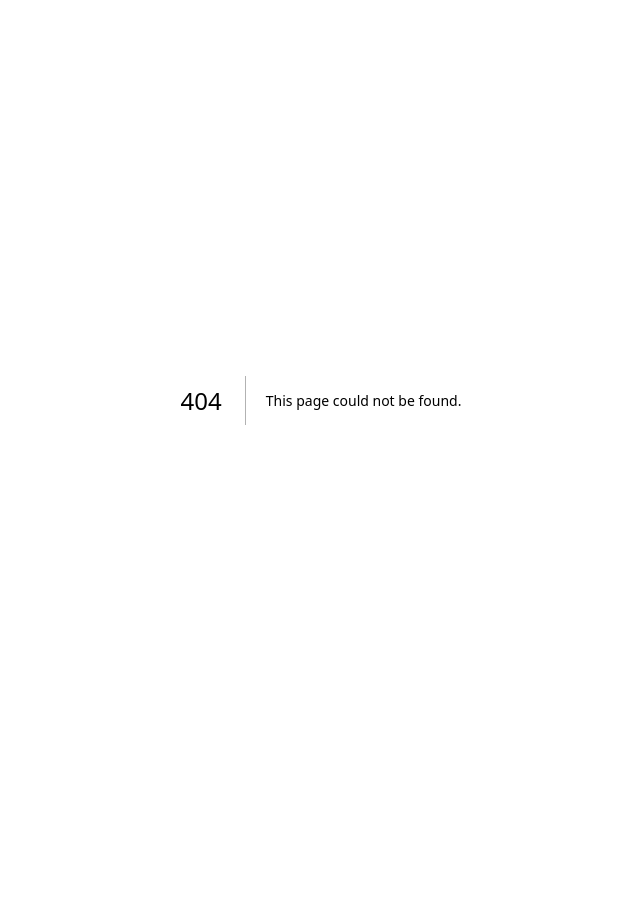
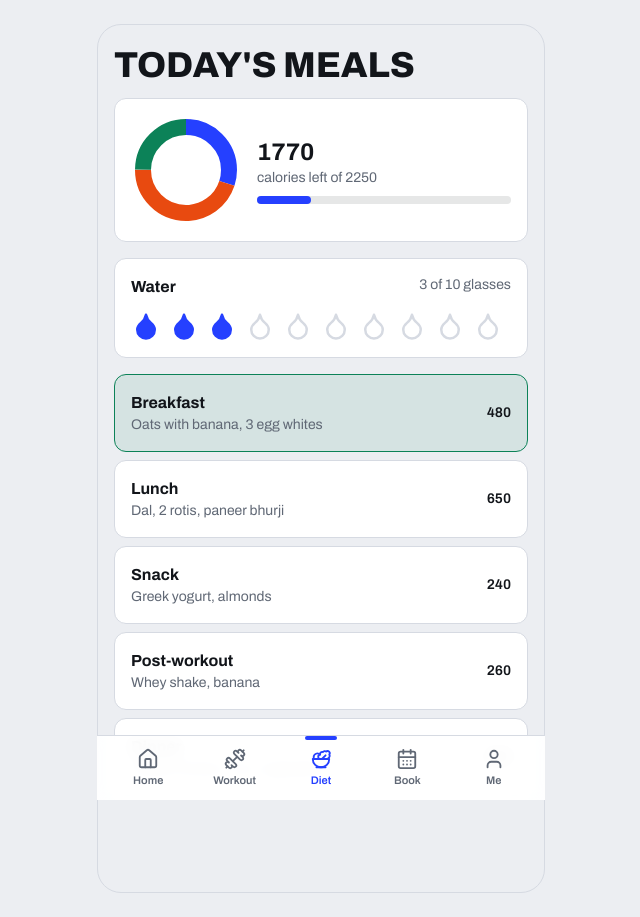
Before and after one commit to techstudio-88/Nutritreat, a Next.js app: page /portal/diet in a window 1280 px wide. Before the commit this address had no page. Shown: the whole page, without its empty margins (319-959 px from the left). Before the commit the page ends 800 px from the top, so only its background shows below. Built offline with nearby package versions, Linux system fonts and the light colour scheme.

Commit message:
Add member portal diet, profile and workout pages

```diff
--- /dev/null
+++ b/src/app/portal/diet/page.tsx
@@ -0,0 +1,18 @@
+"use client";
+import { useState } from "react";
+import { motion } from "framer-motion";
+import { Droplet } from "lucide-react";
+import { Card, cn } from "@/components/ui";
+import { Donut } from "@/components/charts";
+const meals = [{ t: "Breakfast", items: "Oats with banana, 3 egg whites", kcal: 480 }, { t: "Lunch", items: "Dal, 2 rotis, paneer bhurji", kcal: 650 }, { t: "Snack", items: "Greek yogurt, almonds", kcal: 240 }, { t: "Post-workout", items: "Whey shake, banana", kcal: 260 }, { t: "Dinner", items: "Grilled chicken, rice, vegetables", kcal: 620 }];
+const target = 2250;
+export default function Diet() {
+ const [glasses, setGlasses] = useState(3); const [eaten, setEaten] = useState<string[]>(["Breakfast"]);
+ const kcal = meals.filter((m) => eaten.includes(m.t)).reduce((s, m) => s + m.kcal, 0);
+ return <>
+  <h1 className="display mb-4 text-4xl">Today's meals</h1>
+  <Card className="p-4"><div className="flex items-center gap-4"><Donut size={110} parts={[{ label: "Protein", value: 30, color: "rgb(var(--plate))" }, { label: "Carbs", value: 45, color: "rgb(var(--ember))" }, { label: "Fat", value: 25, color: "rgb(var(--mat))" }]} /><div className="flex-1 text-sm"><p className="text-2xl font-bold tabular">{Math.max(target - kcal, 0)}</p><p className="text-muted">calories left of {target}</p><div className="mt-2 h-2 rounded-full bg-ink/10"><motion.div className="h-2 rounded-full bg-plate" animate={{ width: `${Math.min(kcal / target, 1) * 100}%` }} /></div></div></div></Card>
+  <Card className="mt-4 p-4"><div className="mb-3 flex justify-between"><h2 className="font-bold">Water</h2><span className="text-sm text-muted">{glasses} of 10 glasses</span></div><div className="flex flex-wrap gap-2">{Array.from({ length: 10 }).map((_, i) => <button key={i} aria-label={`Glass ${i + 1}`} onClick={() => setGlasses(i + 1 === glasses ? i : i + 1)} className="relative"><Droplet size={30} className={cn("transition", i < glasses ? "fill-plate text-plate" : "text-line")} /></button>)}</div></Card>
+  <div className="mt-4 space-y-2">{meals.map((m) => { const on = eaten.includes(m.t); return <button key={m.t} onClick={() => setEaten((e) => on ? e.filter((x) => x !== m.t) : [...e, m.t])} className={cn("flex w-full items-center gap-3 rounded-xl border p-4 text-left transition", on ? "border-mat bg-mat/10" : "border-line bg-surface")}><div className="flex-1"><p className="font-bold">{m.t}</p><p className="text-sm text-muted">{m.items}</p></div><span className="tabular text-sm font-semibold">{m.kcal}</span></button>; })}</div>
+ </>;
+}
--- /dev/null
+++ b/src/app/portal/me/page.tsx
@@ -0,0 +1,16 @@
+"use client";
+import { useState } from "react";
+import { Share2 } from "lucide-react";
+import { Avatar, Badge, Button, Card, Toast, Toggle, useToast } from "@/components/ui";
+import { Sparkline } from "@/components/charts";
+const bills = [{ no: "INV-1988", d: "14 Sep", amt: 4500 }, { no: "INV-1702", d: "14 Aug", amt: 4500 }, { no: "INV-1455", d: "14 Jul", amt: 4500 }];
+export default function Me() {
+ const { msg, show } = useToast(); const [lang, setLang] = useState<"English" | "हिन्दी">("English"); const [remind, setRemind] = useState(true); const [challenge, setChallenge] = useState(false);
+ return <>
+  <div className="mb-5 flex items-center gap-4"><Avatar name="Aarav Mehta" size={64} /><div><h1 className="text-2xl font-bold">Aarav Mehta</h1><p className="text-sm text-muted">RH-0142 · Gold</p></div></div>
+  <Card className="p-4"><div className="flex items-end justify-between"><div><p className="text-sm text-muted">Weight</p><p className="text-3xl font-bold tabular">78.4 kg</p><Badge tone="ok">-2.1 kg in 6 weeks</Badge></div><Sparkline data={[80.5, 80.1, 79.6, 79.4, 78.9, 78.4]} w={130} h={48} /></div></Card>
+  <Card className="mt-4 p-4"><h2 className="mb-1 font-bold">Refer a friend</h2><p className="text-sm text-muted">You both get 10% off your next renewal.</p><Button className="mt-3" onClick={() => show("Referral link copied")}><Share2 size={16} /> Share on WhatsApp</Button></Card>
+  <Card className="mt-4 p-4"><h2 className="mb-3 font-bold">Billing history</h2><ul className="space-y-2 text-sm">{bills.map((b) => <li key={b.no} className="flex items-center justify-between"><span>{b.no} <span className="text-muted">· {b.d}</span></span><span className="flex items-center gap-3"><span className="tabular font-semibold">₹{b.amt.toLocaleString("en-IN")}</span><button onClick={() => show("Invoice downloaded")} className="font-semibold text-plate">PDF</button></span></li>)}</ul></Card>
+  <Card className="mt-4 space-y-4 p-4 text-sm"><div className="flex items-center justify-between">Workout and billing reminders <Toggle on={remind} onChange={setRemind} label="Reminders" /></div><div className="flex items-center justify-between">Join the 30-day shred challenge <Toggle on={challenge} onChange={setChallenge} label="Challenge" /></div><div className="flex items-center justify-between">Language <div className="flex gap-1">{(["English", "हिन्दी"] as const).map((l) => <button key={l} onClick={() => setLang(l)} className={`rounded-full px-3 py-1 font-semibold ${lang === l ? "bg-plate text-white" : "border border-line text-muted"}`}>{l}</button>)}</div></div></Card><Toast msg={msg} />
+ </>;
+}
--- /dev/null
+++ b/src/app/portal/workout/page.tsx
@@ -0,0 +1,19 @@
+"use client";
+import { useEffect, useState } from "react";
+import { AnimatePresence, motion } from "framer-motion";
+import { Check, Timer } from "lucide-react";
+import { Button, Card, beep, cn } from "@/components/ui";
+type Ex = { name: string; sets: number; reps: number; kg: number };
+const plan: Ex[] = [{ name: "Barbell back squat", sets: 4, reps: 8, kg: 80 }, { name: "Romanian deadlift", sets: 3, reps: 10, kg: 70 }, { name: "Bench press", sets: 4, reps: 8, kg: 60 }, { name: "Plank", sets: 3, reps: 1, kg: 0 }];
+export default function Workout() {
+ const [done, setDone] = useState<Record<string, number>>({}); const [rest, setRest] = useState(0); const [pr, setPr] = useState(false);
+ useEffect(() => { if (rest <= 0) return; const t = setTimeout(() => { setRest((r) => r - 1); if (rest === 1) beep(true); }, 1000); return () => clearTimeout(t); }, [rest]);
+ function logSet(e: Ex) { const n = (done[e.name] ?? 0) + 1; if (n > e.sets) return; setDone((d) => ({ ...d, [e.name]: n })); setRest(90); if (e.name === "Barbell back squat" && n === 3) { setPr(true); setTimeout(() => setPr(false), 2600); } }
+ const total = plan.reduce((s, e) => s + e.sets, 0); const completed = Object.values(done).reduce((s, n) => s + n, 0);
+ return <>
+  <h1 className="display text-4xl">Lower body</h1><p className="mb-4 text-sm text-muted">{completed} of {total} sets done</p><div className="mb-4 h-2 rounded-full bg-ink/10"><motion.div className="h-2 rounded-full bg-plate" animate={{ width: `${(completed / total) * 100}%` }} /></div>
+  <div className="space-y-3">{plan.map((e) => { const n = done[e.name] ?? 0; return <Card key={e.name} className="p-4"><div className="flex items-center justify-between"><p className="font-bold">{e.name}</p><span className="text-sm text-muted">{e.sets} × {e.reps}{e.kg ? ` · ${e.kg} kg` : ""}</span></div><div className="mt-3 flex items-center gap-2">{Array.from({ length: e.sets }).map((_, i) => <span key={i} className={cn("flex h-8 w-8 items-center justify-center rounded-full border text-xs font-bold", i < n ? "border-mat bg-mat text-white" : "border-line text-muted")}>{i < n ? <Check size={14} /> : i + 1}</span>)}<Button className="ml-auto px-3 py-1.5" disabled={n >= e.sets} onClick={() => logSet(e)}>Log set</Button></div></Card>; })}</div>
+  <AnimatePresence>{rest > 0 && <motion.div initial={{ y: 60, opacity: 0 }} animate={{ y: 0, opacity: 1 }} exit={{ y: 60, opacity: 0 }} className="fixed inset-x-0 bottom-20 z-40 mx-auto flex w-[calc(100%-2rem)] max-w-sm items-center gap-3 rounded-full bg-ink px-5 py-3 text-chalk shadow-xl"><Timer size={18} /><span className="flex-1 font-semibold">Rest</span><span className="text-2xl font-bold tabular">{Math.floor(rest / 60)}:{String(rest % 60).padStart(2, "0")}</span><button onClick={() => setRest(0)} className="text-sm font-semibold opacity-80">Skip</button></motion.div>}
+  {pr && <motion.div initial={{ opacity: 0 }} animate={{ opacity: 1 }} exit={{ opacity: 0 }} className="fixed inset-0 z-50 flex items-center justify-center bg-ink/70 px-6">{Array.from({ length: 24 }).map((_, i) => <motion.span key={i} className="absolute h-2 w-2 rounded-sm" style={{ background: ["#2540ff", "#e84a10", "#0c8258", "#fbbf24"][i % 4] }} initial={{ x: 0, y: 0, opacity: 1 }} animate={{ x: Math.cos((i / 24) * Math.PI * 2) * (120 + (i % 3) * 40), y: Math.sin((i / 24) * Math.PI * 2) * (120 + (i % 3) * 40), opacity: 0 }} transition={{ duration: 1.2, ease: "easeOut" }} />)}<motion.div initial={{ scale: 0.6 }} animate={{ scale: 1 }} transition={{ type: "spring", stiffness: 300, damping: 14 }} className="rounded-2xl bg-surface p-8 text-center"><p className="display text-5xl text-ember">New PR</p><p className="mt-2 font-semibold">Back squat, 80 kg × 8</p></motion.div></motion.div>}</AnimatePresence>
+ </>;
+}
```
